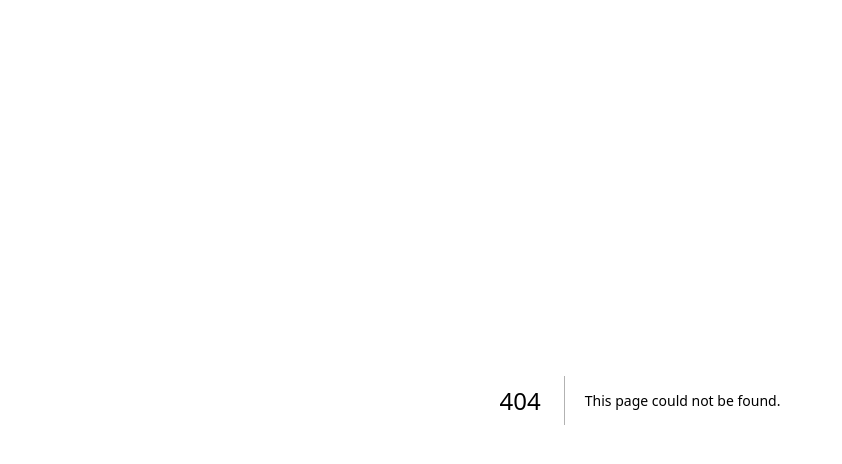
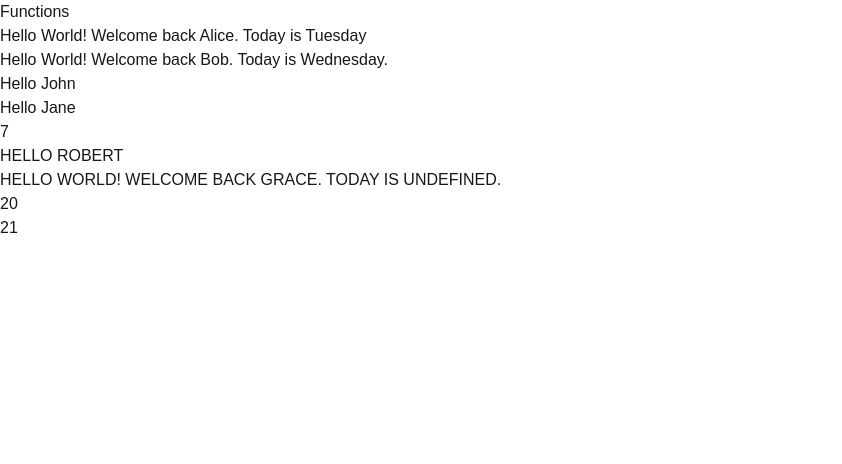
Before and after one commit to SAIT-SP2025/sp2025-cprg306b-classexamples, a Next.js app: page /week-4/functions in a window 1280 px wide. Before the commit this address had no page. Shown: the top 464 px of the page, without its empty margins (0-842 px from the left). Built offline with nearby package versions, Linux system fonts and the light colour scheme.

Commit message:
Week 4 Examples

```diff
--- a/app/page.js
+++ b/app/page.js
@@ -15,6 +15,8 @@ export default function Home() {
         <li><Link href="./week-2/" className={linkStyles}>Week 2 - Intro to React</Link></li>
         <li><Link href="./week-3/objects" className={linkStyles}>Week 3 - Objects</Link></li>
         <li><Link href="./week-3/props" className={linkStyles}>Week 3 - Props</Link></li>
+        <li><Link href="./week-4/functions" className={linkStyles}>Week 4 - Functions</Link></li>
+        <li><Link href="./week-4/counter" className={linkStyles}>Week 4 - Counter</Link></li>
       </ul>
     </main>
   );
--- /dev/null
+++ b/app/week-4/counter/page.js
@@ -0,0 +1,38 @@
+"use client"
+
+import { useState } from "react";
+
+export default function CounterPage() {
+
+    let [count, setCount] = useState(0);
+
+    const increment = () => {
+        let currentCount = count.valueOf();
+        if (currentCount <= 9 ) {
+            setCount(currentCount + 1);
+        }
+        // count = count + 1; //this will not work, and is bad practice
+    }
+    // setCount(count + 1); // never put a state setter directly in the code call
+    const resetCounter = () => setCount(0);
+
+    let buttonStyles = "bg-blue-500 hover:bg-blue-300 text-white px-2 py-1 rounded";
+    if(count >= 10 ) {
+        buttonStyles = "bg-gray-500 text-white px-2 py-1 rounded";
+    }
+
+    return(
+        <main className="p-4">
+            <h1 className="text-2xl">Counter</h1>
+            <p>Current Count: {count} </p>
+            <button
+                onClick={increment}
+                className={buttonStyles}
+            >Increment</button>
+            <button
+                onClick={resetCounter}
+                className="bg-blue-500 hover:bg-blue-300 text-white px-2 py-1 rounded ml-2"
+            >Reset Counter</button>
+        </main>
+    );
+}
--- /dev/null
+++ b/app/week-4/functions/page.js
@@ -0,0 +1,47 @@
+
+
+export default function FunctionsPage(){
+
+    function helloWorld(username, dayOfWeek) {
+        return "Hello World! Welcome back " + username + ". Today is " + dayOfWeek;
+    }
+    let helloWorld2 = function (username, dayOfWeek) {
+        // return "Hello World! Welcome back " + username + ". Today is " + dayOfWeek + ".";
+        return `Hello World! Welcome back ${username}. Today is ${dayOfWeek}.`;
+    }
+    const helloWorld3 = (username) => {
+        return `Hello ${username}`;
+    }
+    const helloWorld4 = (username) => `Hello ${username}`;
+    const helloMath = (a, b) => a + b;
+
+    const louder = (textOutputFunc, thisName) => {
+        // check to make sure that textOutputFunc is actually a function
+        // check to make sure that the function is consistent
+        // with higher order logic
+        let thisText = textOutputFunc(thisName);
+        return thisText.toUpperCase();
+    }
+
+    const multiplyBy = (num1) => {
+        return (num2) => num1 * num2;
+    }
+
+    const double = multiplyBy(2);
+    const triple = multiplyBy(3);
+
+    return(
+        <main>
+            <h1>Functions</h1>
+            <p>{helloWorld("Alice", "Tuesday")}</p>
+            <p>{helloWorld2("Bob", "Wednesday")}</p>
+            <p>{helloWorld3("John")}</p>
+            <p>{helloWorld4("Jane")}</p>
+            <p>{helloMath(3,4)}</p>
+            <p>{louder(helloWorld3, "Robert")}</p>
+            <p>{louder(helloWorld2, "Grace")}</p>
+            <p>{double(10)}</p>
+            <p>{triple(7)}</p>
+        </main>
+    );
+}
```
